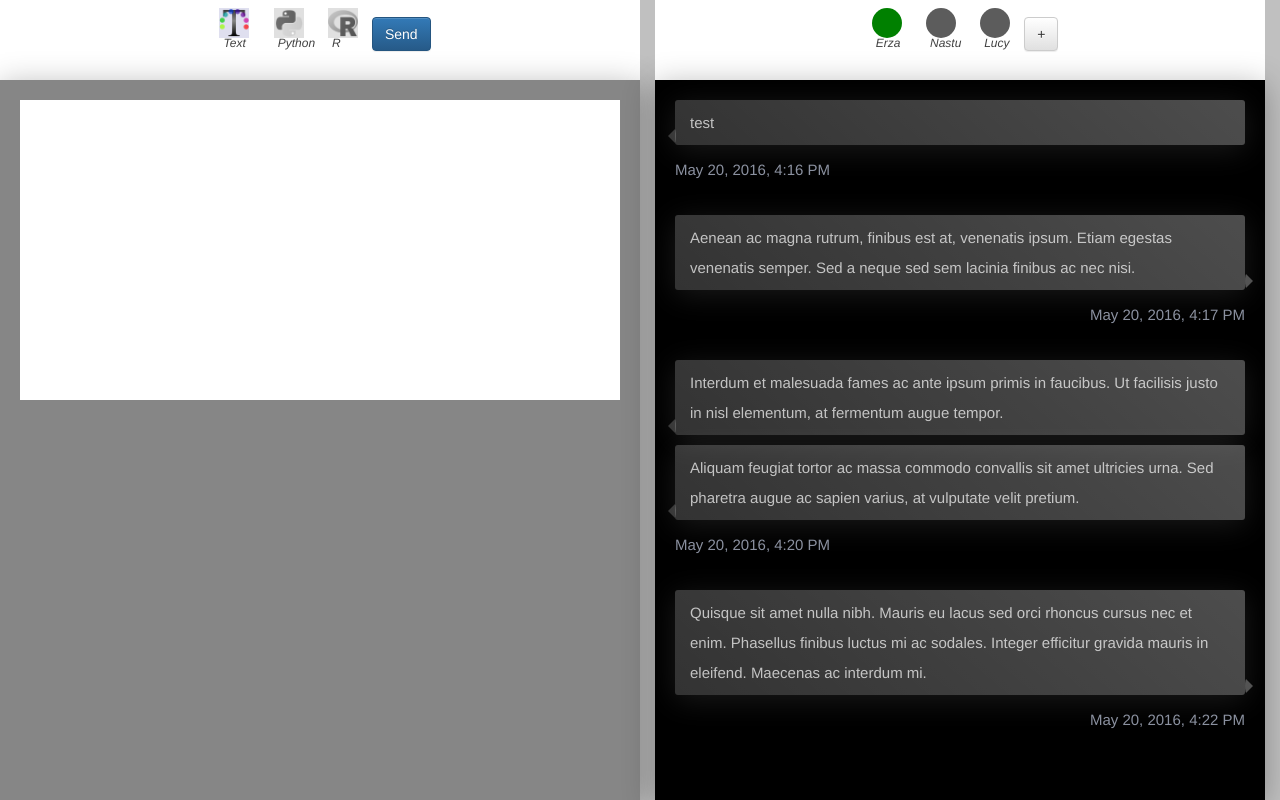
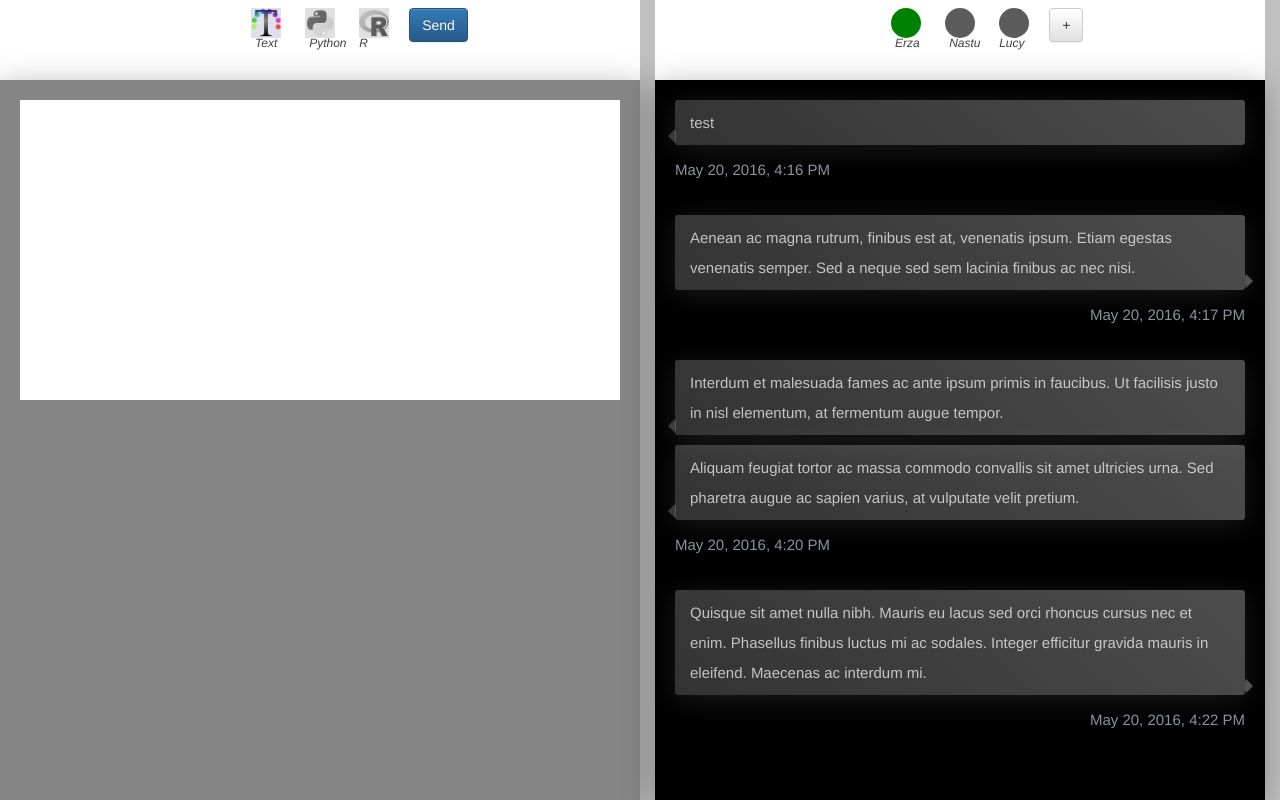
Before and after one commit to asam-hack24/CoLab, a Flask app: template app/templates/UI.html in a window 1280 px wide. Run offline with Flask 2, Linux system fonts and the light colour scheme; the template is opened without the code that fills it, so the values that code supplies are empty; some libraries are stand-ins or nearby versions.

Commit message:
aligned buttons

```diff
--- a/app/static/UI_functionality.js
+++ b/app/static/UI_functionality.js
@@ -26,8 +26,10 @@
                     $('.script-editor').click(function() {
 
                             $('.editor-input').hide();
+                            $('.script-editor.active').removeClass('active');
 
                             $('#'+$(this).attr('data-up')).show();
+                            $(this).addClass('active');
                         /*
                       if(!$(this).hasClass('active')){
 
--- a/app/static/UI_style.css
+++ b/app/static/UI_style.css
@@ -17,11 +17,14 @@ body {
   padding: 0;
 }*/
 
-/*
+
 .btn{
- position: absolute;
- right: 0;
-}*/
+
+  position: absolute;
+  display: inline-block;
+  margin: 0 10px;
+  cursor: pointer
+}
 
 body {
   background: silver;
```
